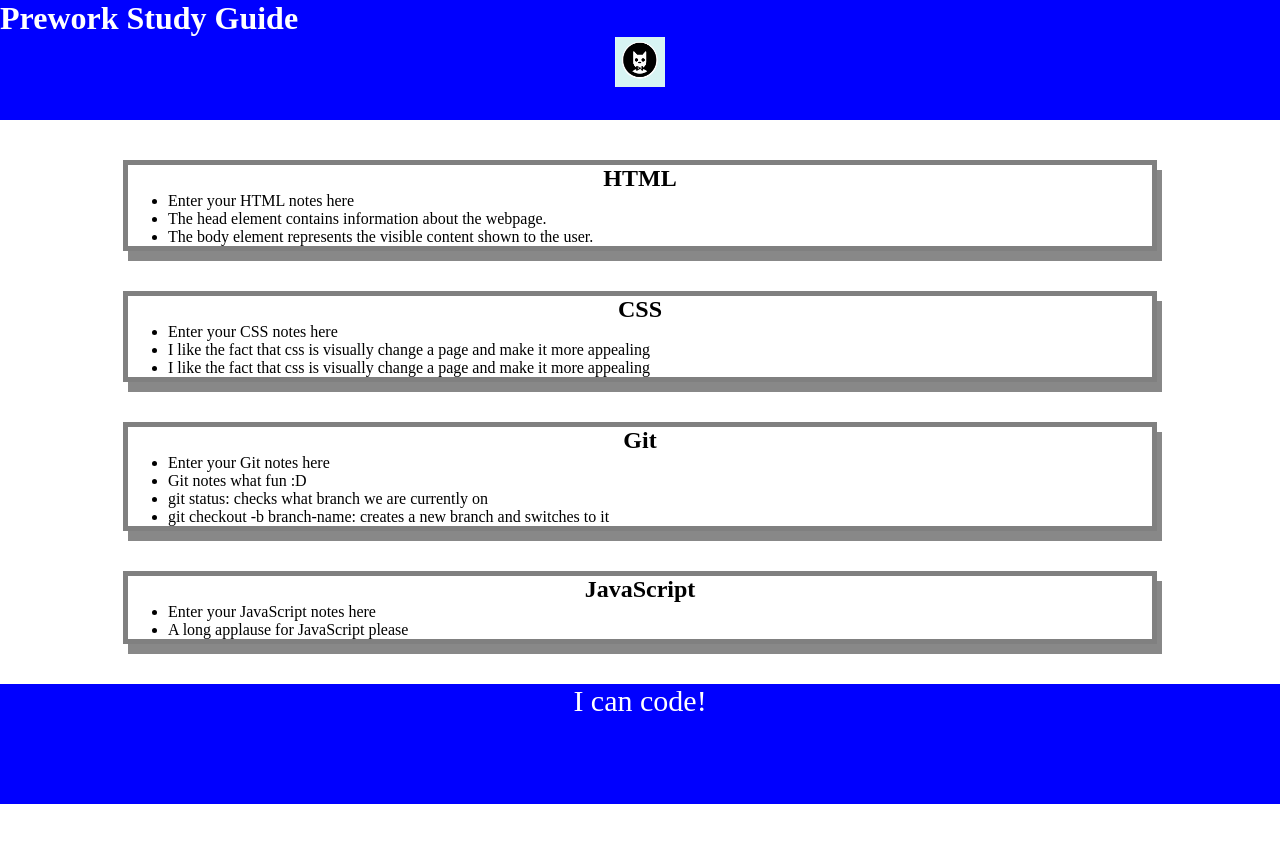
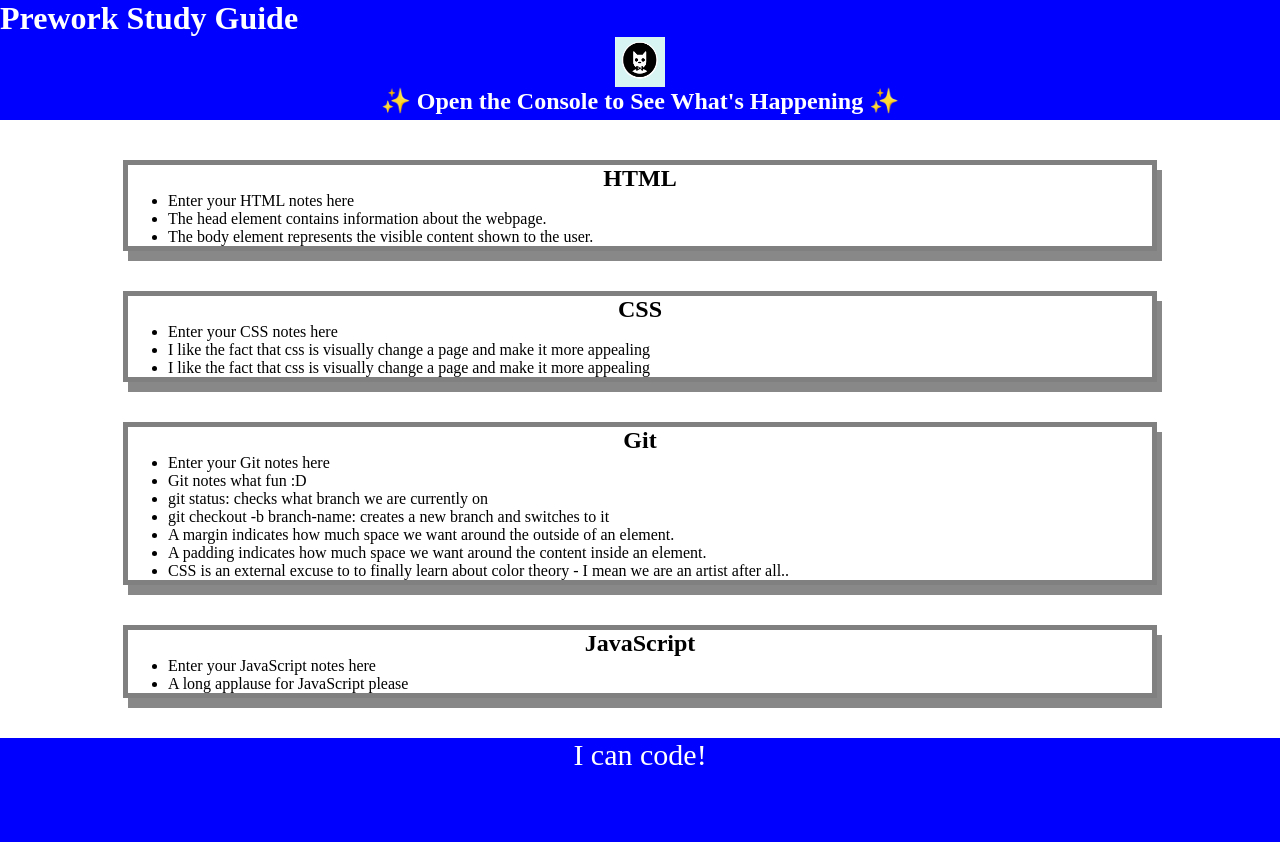
Before and after one commit to ChrisCode3/prework-study-guide, a plain HTML site: page index.html in a window 1280 px wide. Before the commit the page ends 804 px from the top, so only its background shows below. Drawn offline with Linux system fonts and the light colour scheme.

Commit message:
<understanding how to use a for loop in conjuction with arrays for storing multiple data>

```diff
--- /dev/null
+++ b/assets/script.js
@@ -0,0 +1,19 @@
+var topics = ['HTML', 'CSS', 'Git', 'JavaScript'];
+
+for (var x = 0; x < topics.length; x++) {
+ console.log(topics[x]);
+}
+
+/*
+ (topic === 'HTML') {
+ console.log("Let's study HTML!");
+} else if (topic === 'CSS') {
+ console.log("Let's study CSS!");
+} else if (topic === 'Git') {
+ console.log("Let's study Git!");
+} else if (topic === 'JavaScript') {
+ console.log("Let's study JavaScript!");
+} else {
+ console.log('Please try again!');
+}
+*/
--- a/index.html
+++ b/index.html
@@ -13,6 +13,7 @@
 
       <img src="./assets/bowtie-cat.png"
       alt="Profile image of cat wearing a bow tie." />
+      <h2>✨ Open the Console to See What's Happening ✨</h2>
     </header>
     <main>
       <section class="card" id="html-section">
@@ -47,6 +48,12 @@
 
      </ul>
 
+     <ul>
+      <li>A margin indicates how much space we want around the outside of an element.</li>
+      <li>A padding indicates how much space we want around the content inside an element.</li>
+      <li> CSS is an external excuse to to finally learn about color theory - I mean we are an artist after all..</li>
+    </ul>
+
       </section>
 
       <section class="card" id="javascript-section">
@@ -66,5 +73,6 @@
 
 
     </footer>
+    <script src="./assets/script.js"></script>
   </body>
 </html>
```
